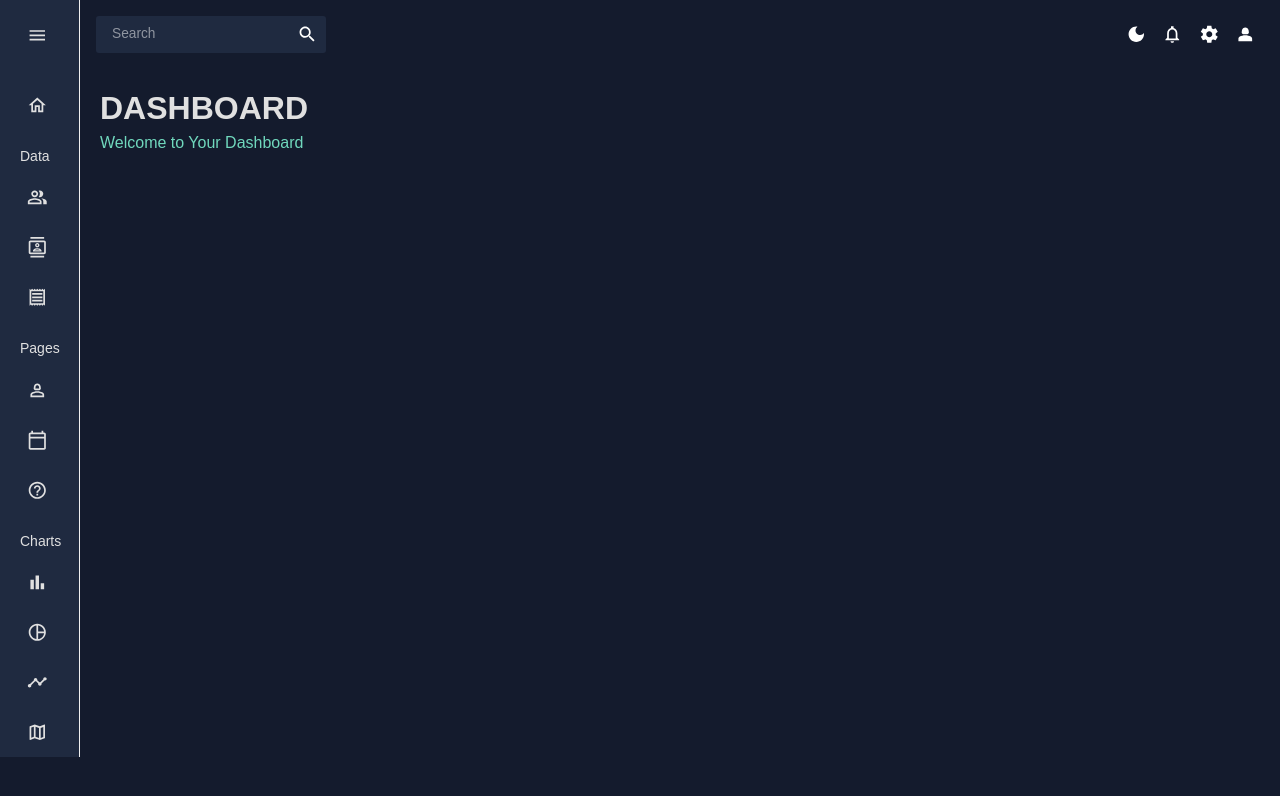
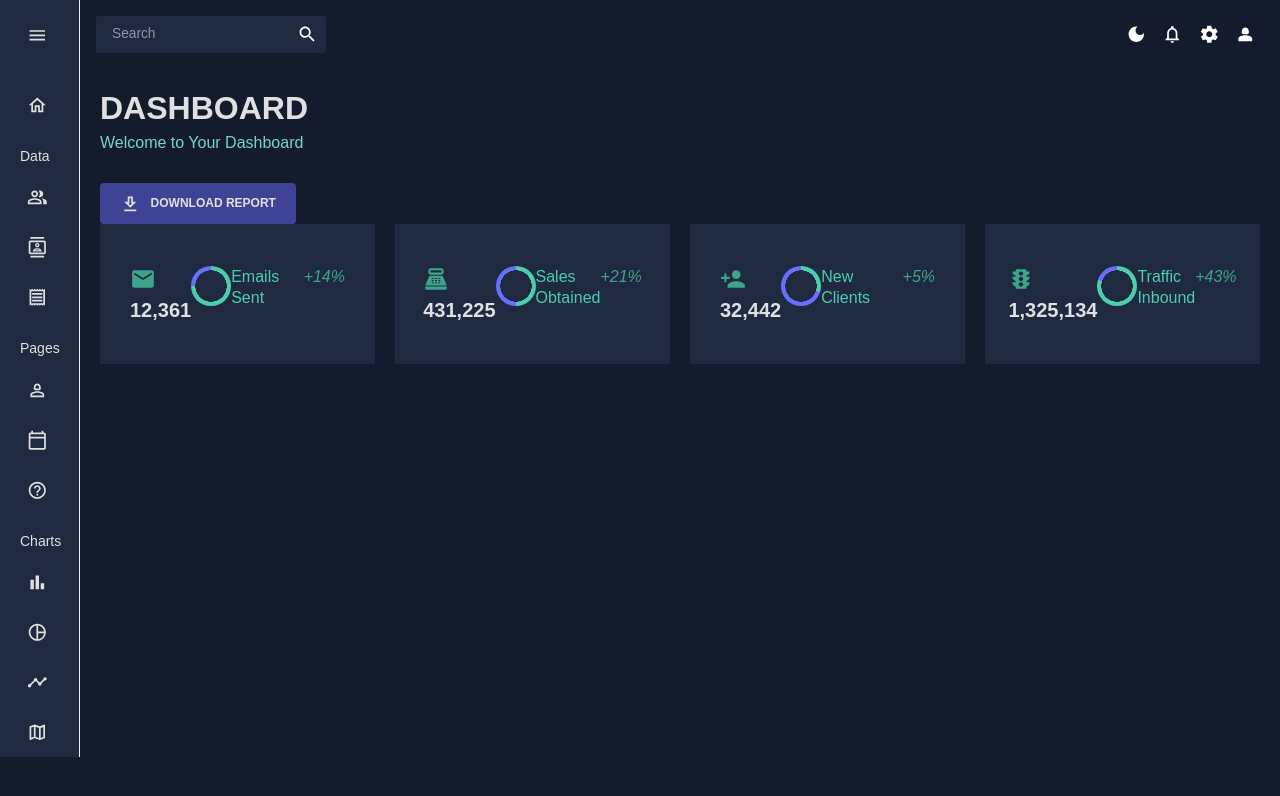
Before and after one commit to HadeerHassan28/DashBoard, a React (Vite) app in the folder Front-end/DashBoard/DashBoard/: page / in a window 1280 px wide. Shown: the top 796 px of the page. Built offline with nearby package versions, Linux system fonts and the light colour scheme; the HTML template or start-up script is replaced by a standard one.

Commit message:
home page

```diff
--- /dev/null
+++ b/Front-end/DashBoard/DashBoard/src/component/ProgressCircul.jsx
@@ -0,0 +1,21 @@
+import { Box, useTheme } from "@mui/system";
+import React from "react";
+import { token } from "../theme";
+
+const ProgressCircul = ({ progress = ".75", size = "40" }) => {
+  const theme = useTheme();
+  const colors = token(theme.palette.mode);
+  const angle = progress * 360;
+  return (
+    <Box
+      sx={{
+        background: `radial-gradient(${colors.primary[400]} 55%, transparent 56%) , conic-gradient(transparent 0deg ${angle}deg, ${colors.blueAccent[500]} ${angle}deg 360deg) , ${colors.greenAccent[500]}`,
+        borderRadius: "50%",
+        width: `${size}px`,
+        height: `${size}px`,
+      }}
+    />
+  );
+};
+
+export default ProgressCircul;
--- /dev/null
+++ b/Front-end/DashBoard/DashBoard/src/component/StateBox.jsx
@@ -0,0 +1,46 @@
+import React from "react";
+import { token } from "../theme";
+import { Box, useTheme, Typography } from "@mui/material";
+import ProgressCircul from "./ProgressCircul";
+
+const StateBox = ({ title, subTitle, icon, progress, increase }) => {
+  const theme = useTheme();
+  const colors = token(theme.palette.mode);
+  return (
+    <Box width="100%" m="0 30px">
+      <Box display="flex" justifyContent="space-between">
+        {/* title */}
+        <Box>
+          {icon}{" "}
+          <Typography
+            variant="h4"
+            fontWeight="bold"
+            sx={{ color: colors.gray[100] }}
+          >
+            {title}
+          </Typography>
+        </Box>
+        {/* circule */}
+        <Box>
+          <ProgressCircul progress={progress} />
+        </Box>
+        {/* suntitle */}
+        <Box display="flex" justifyContent="space-between">
+          {" "}
+          <Typography variant="h5" sx={{ color: colors.greenAccent[500] }}>
+            {subTitle}
+          </Typography>
+          <Typography
+            variant="h5"
+            fontStyle="italic"
+            sx={{ color: colors.greenAccent[600] }}
+          >
+            {increase}
+          </Typography>
+        </Box>
+      </Box>
+    </Box>
+  );
+};
+
+export default StateBox;
--- a/Front-end/DashBoard/DashBoard/src/screen/dashboard/index.jsx
+++ b/Front-end/DashBoard/DashBoard/src/screen/dashboard/index.jsx
@@ -1,12 +1,115 @@
-import { Box } from "@mui/material";
+import { Box, Button, IconButton, Typography, useTheme } from "@mui/material";
 import React from "react";
 import Header from "../../component/Header";
-
+import { token } from "../../theme";
+import { mockTransactions } from "../../Data/mockData";
+import DownloadOutlinedIcon from "@mui/icons-material/DownloadOutlined";
+import EmailIcon from "@mui/icons-material/Email";
+import PointOfSaleIcon from "@mui/icons-material/PointOfSale";
+import PersonAddIcon from "@mui/icons-material/PersonAdd";
+import TrafficIcon from "@mui/icons-material/Traffic";
+import LineChart from "../../component/LineChart";
+import GeoChart from "../../component/GeoChart";
+import BarChart from "../../component/BarCharts";
+import StateBox from "../../component/StateBox";
+import ProgressCircul from "../../component/ProgressCircul";
+import PointOfSale from "@mui/icons-material/PointOfSale";
 const Dashboard = () => {
+  const theme = useTheme();
+  const colors = token(theme.palette.mode);
+  const firstRow = [
+    {
+      title: "12,361",
+      subTitle: "Emails Sent",
+      progress: "0.75",
+      increase: "+14%",
+      icon: (
+        <EmailIcon sx={{ color: colors.greenAccent[600], fontSize: "26px" }} />
+      ),
+    },
+    {
+      title: "431,225",
+      subTitle: "Sales Obtained",
+      progress: "0.5",
+      increase: "+21%",
+      icon: (
+        <PointOfSale
+          sx={{ color: colors.greenAccent[600], fontSize: "26px" }}
+        />
+      ),
+    },
+    {
+      title: "32,442",
+      subTitle: "New Clients",
+      progress: "0.30",
+      increase: "+5%",
+      icon: (
+        <PersonAddIcon
+          sx={{ color: colors.greenAccent[600], fontSize: "26px" }}
+        />
+      ),
+    },
+    {
+      title: "1,325,134",
+      subTitle: "Traffic Inbound",
+      progress: "0.80",
+      increase: "+43%",
+      icon: (
+        <TrafficIcon
+          sx={{ color: colors.greenAccent[600], fontSize: "26px" }}
+        />
+      ),
+    },
+  ];
   return (
     <Box m="20px">
+      {/* Header */}
       <Box display="flex" justifyContent="space-between" alignItems="center">
         <Header title="DASHBOARD" subTitle="Welcome to Your Dashboard" />
+      </Box>
+      {/* Button */}
+      <Box>
+        <Button
+          sx={{
+            background: colors.blueAccent[700],
+            color: colors.gray[100],
+            fontsize: "14px",
+            fontWeight: "bold",
+            padding: "10px 20px",
+          }}
+        >
+          <DownloadOutlinedIcon sx={{ mr: "10px" }} />
+          Download Report
+        </Button>
+      </Box>
+      {/* Grid and charts */}
+      <Box
+        display="grid"
+        gridTemplateColumns="repeat(12,1fr)"
+        gridAutoRows="140px"
+        gap="20px"
+      >
+        {/* Row 1 */}
+        {firstRow.map((ele, index) => (
+          <>
+            <Box
+              gridColumn="span 3"
+              backgroundColor={colors.primary[400]}
+              display="flex"
+              alignItems="center"
+              justifyContent="center"
+              key={index}
+            >
+              <StateBox
+                title={ele.title}
+                subTitle={ele.subTitle}
+                progress={ele.progress}
+                increase={ele.increase}
+                icon={ele.icon}
+              />
+            </Box>
+          </>
+        ))}
       </Box>
     </Box>
   );
```
